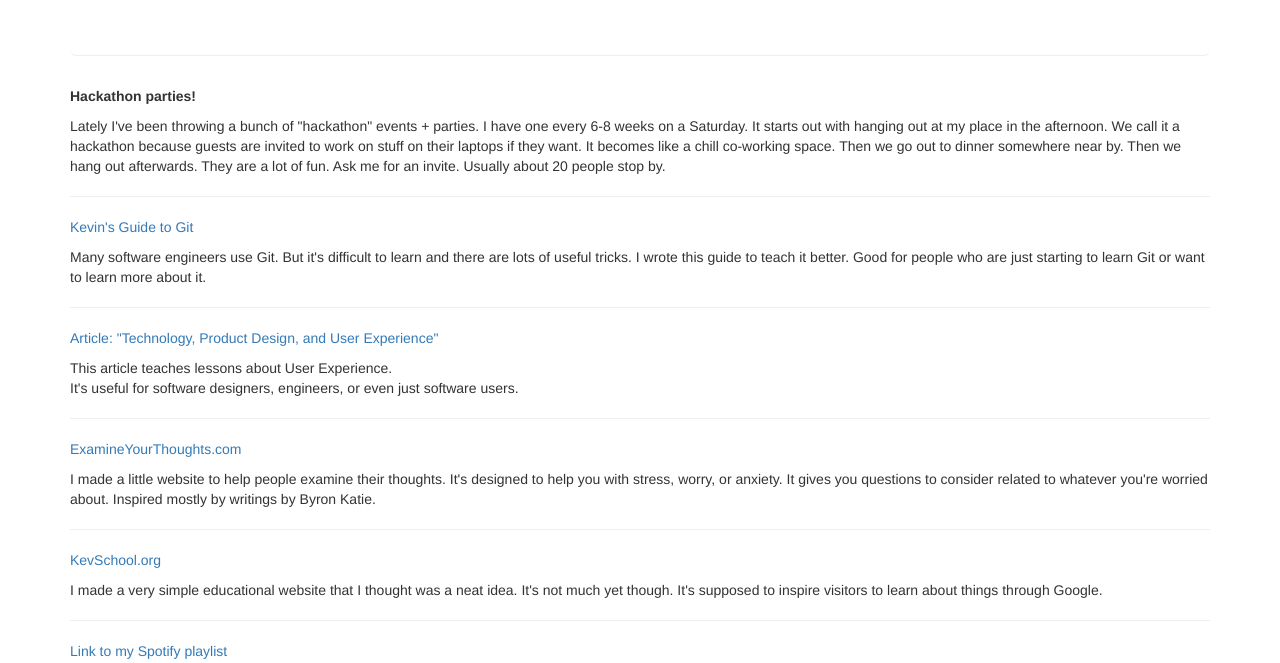
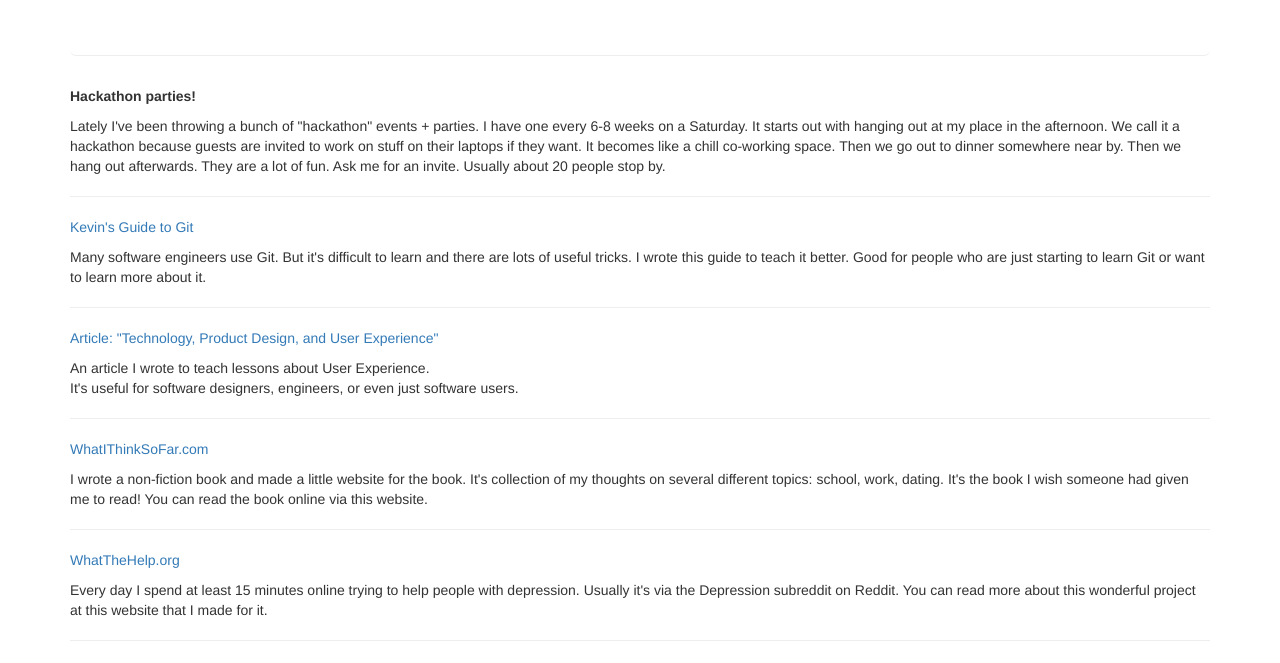
Before and after one commit to KevinVerre/kevinverre, a plain HTML site: page index.html in a window 1280 px wide. Shown: the part 134-797 px from the top of the page. Drawn offline with nearby package versions, Linux system fonts and the light colour scheme.

Commit message:
Added two more websites, updated text

```diff
--- a/index.html
+++ b/index.html
@@ -64,7 +64,31 @@
 						<a target="_blank" href="https://blog.prototypr.io/technology-product-design-and-user-experience-7530d1390346">Article: "Technology, Product Design, and User Experience"</a>
 					</p>
 					<p>
-						This article teaches lessons about User Experience. <br/>It's useful for software designers, engineers, or even just software users.
+						An article I wrote to teach lessons about User Experience. <br/>It's useful for software designers, engineers, or even just software users.
+					</p>
+					<hr/>
+				</div>
+			</div>
+
+			<div class="row">
+				<div class="col-md-12 text-left">
+					<p>
+						<a target="_blank" href="http://www.whatithinksofar.com">WhatIThinkSoFar.com</a>
+					</p>
+					<p>
+						 I wrote a non-fiction book and made a little website for the book. It's collection of my thoughts on several different topics: school, work, dating. It's the book I wish someone had given me to read! You can read the book online via this website.
+					</p>
+					<hr/>
+				</div>
+			</div>
+
+			<div class="row">
+				<div class="col-md-12 text-left">
+					<p>
+						<a target="_blank" href="http://www.whatthehelp.org">WhatTheHelp.org</a>
+					</p>
+					<p>
+						 Every day I spend at least 15 minutes online trying to help people with depression. Usually it's via the Depression subreddit on Reddit. You can read more about this wonderful project at this website that I made for it.
 					</p>
 					<hr/>
 				</div>
@@ -76,7 +100,7 @@
 						<a target="_blank" href="http://www.ExamineYourThoughts.com">ExamineYourThoughts.com</a>
 					</p>
 					<p>
-						I made a little website to help people examine their thoughts. It's designed to help you with stress, worry, or anxiety. It gives you questions to consider related to whatever you're worried about. Inspired mostly by writings by Byron Katie.
+						I made a little website to help people examine their thoughts. It's designed to help you with stress, worry, or anxiety. It gives you questions to consider related to whatever you're worried about. Hopefully you see the problem a little bit differently after using this tool. Inspired mostly by writings by Byron Katie.
 					</p>
 					<hr/>
 				</div>
@@ -88,7 +112,7 @@
 						<a target="_blank" href="http://www.kevschool.org">KevSchool.org</a>
 					</p>
 					<p>
-						I made a very simple educational website that I thought was a neat idea. It's not much yet though. It's supposed to inspire visitors to learn about things through Google.
+						I made a very simple educational website that I thought was a neat idea. It's supposed to inspire visitors to learn about things through Google. It generates all the links from a text list using JavaScript.
 					</p>
 					<hr/>
 				</div>
```
